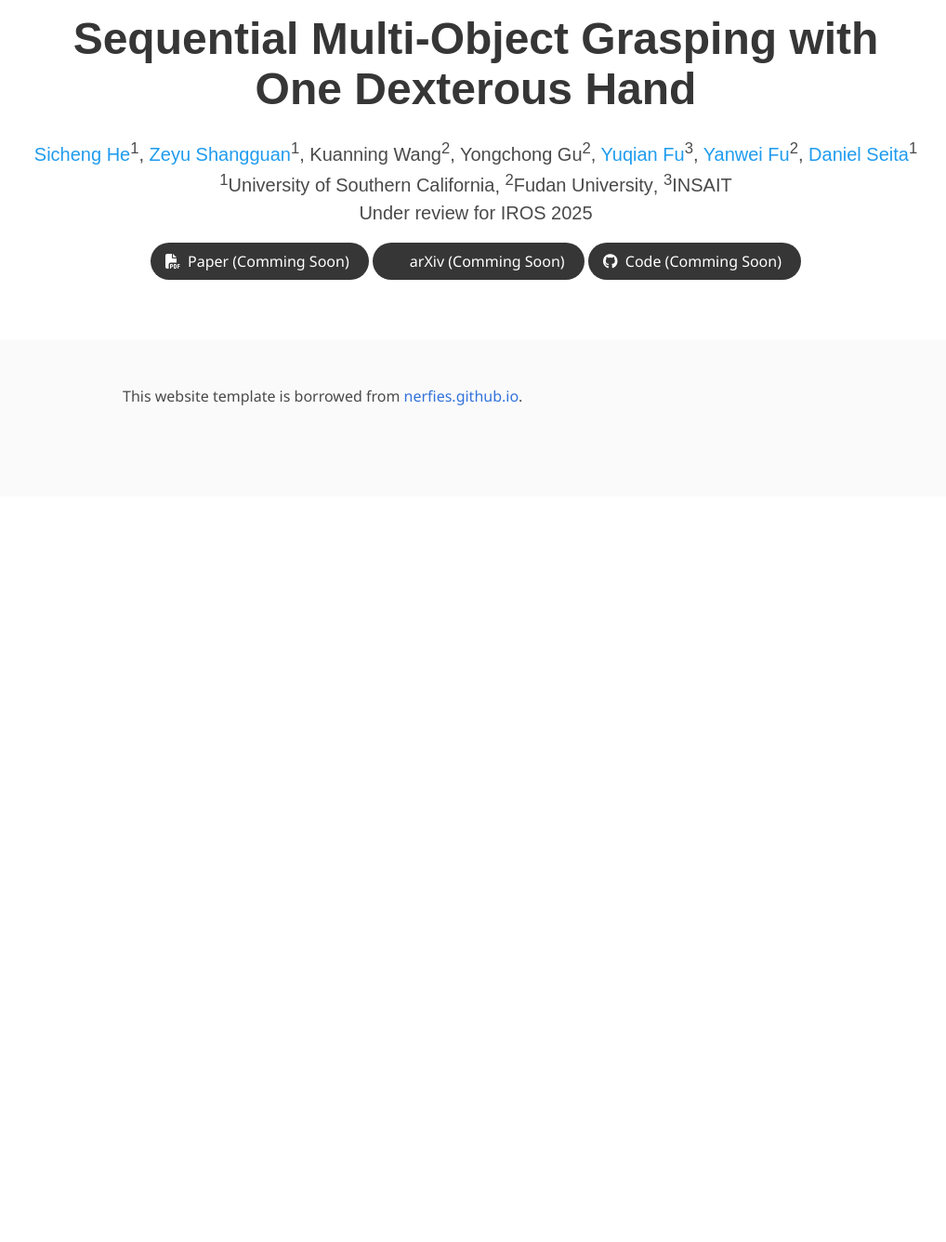
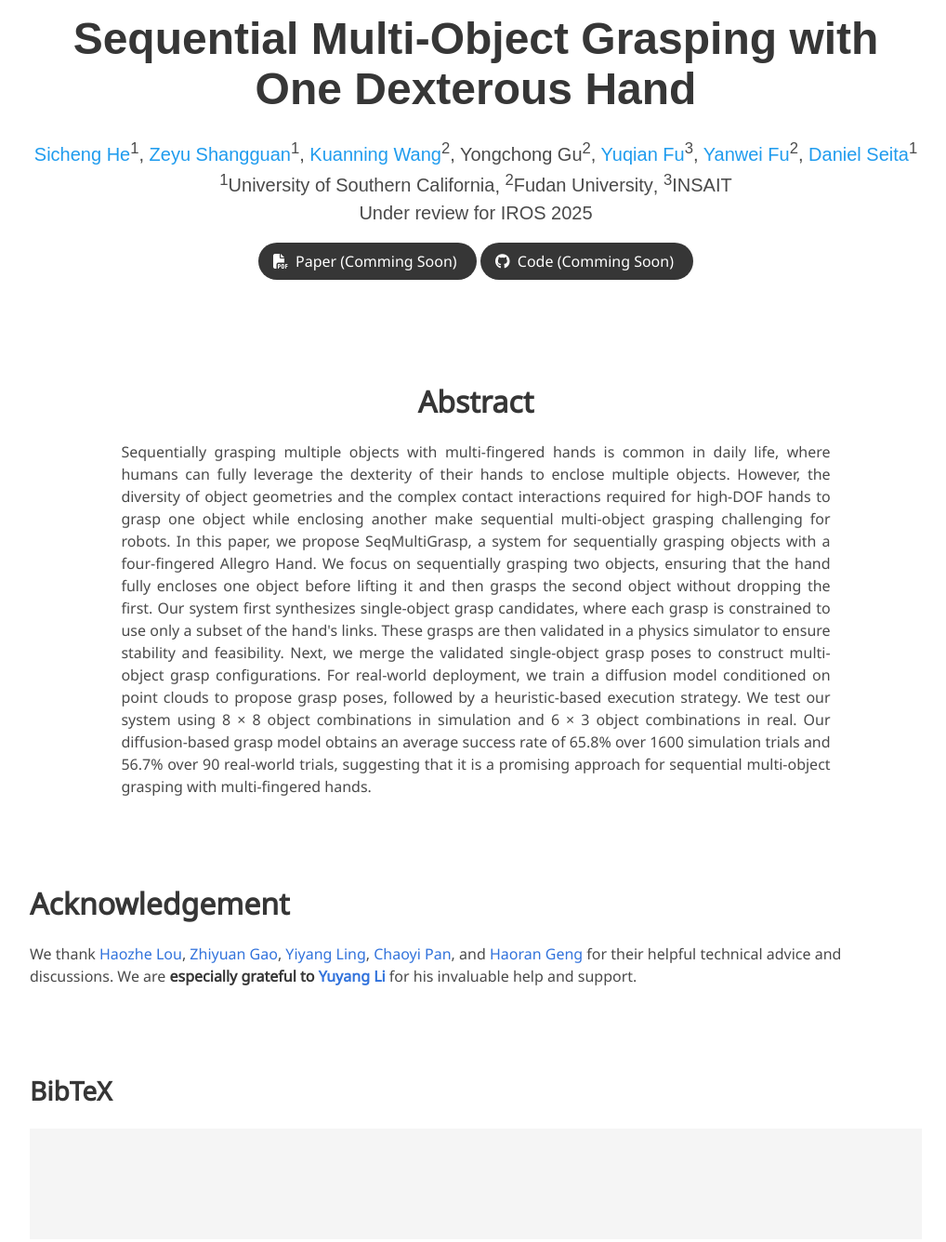
Before and after one commit to hesic73/SeqMultiGrasp, a plain HTML site: page index.html in a window 1280 px wide. Shown: the part 33-1369 px from the top of the page at 93% size, without its empty margins (128-1146 px from the left). Before the commit the page ends 800 px from the top, so only its background shows below. Drawn offline with nearby package versions, Linux system fonts and the light colour scheme; some icons are missing; a web font is replaced by a local one.

Commit message:
abstract, acknowledgement

```diff
--- a/index.html
+++ b/index.html
@@ -37,7 +37,8 @@
                             <span class="author-block">
                                 <a href="https://hesicheng.net/" target="_blank">Sicheng He</a><sup>1</sup>,
                                 <a href="https://zshanggu.github.io/" target="_blank">Zeyu Shangguan</a><sup>1</sup>,
-                                Kuanning Wang<sup>2</sup>,
+                                <a href="https://aclanthology.org/people/k/kuanning-wang/" target="_blank">Kuanning
+                                    Wang</a><sup>2</sup>,
                                 Yongchong Gu<sup>2</sup>,
                                 <a href="http://yuqianfu.com/" target="_blank"> Yuqian Fu</a><sup>3</sup>,
                                 <a href="https://yanweifu.github.io/" target="_blank">Yanwei Fu</a><sup>2</sup>,
@@ -69,14 +70,6 @@
                                         <span>Paper (Comming Soon)</span>
                                     </a>
                                 </span>
-                                <span class="link-block">
-                                    <a href="#" class="external-link button is-normal is-rounded is-dark">
-                                        <span class="icon">
-                                            <i class="ai ai-arxiv"></i>
-                                        </span>
-                                        <span>arXiv (Comming Soon)</span>
-                                    </a>
-                                </span>
 
                                 <span class="link-block">
                                     <a href="#" class="external-link button is-normal is-rounded is-dark">
@@ -96,6 +89,76 @@
         </div>
     </section>
 
+    <section class="section">
+        <div class="container is-max-desktop">
+            <!-- Abstract. -->
+            <div class="columns is-centered has-text-centered">
+                <div class="column is-four-fifths">
+                    <h2 class="title is-3">Abstract</h2>
+                    <div class="content has-text-justified">
+                        <p>
+                            Sequentially grasping multiple objects with multi-fingered hands is common in daily life,
+                            where humans can fully leverage the dexterity of their hands to enclose multiple objects.
+                            However, the diversity of object geometries and the complex contact interactions required
+                            for high-DOF hands to grasp one object while enclosing another make sequential multi-object
+                            grasping challenging for robots.
+
+                            In this paper, we propose SeqMultiGrasp, a system for sequentially grasping
+                            objects with a
+                            four-fingered Allegro Hand. We focus on sequentially grasping two objects, ensuring that the
+                            hand fully encloses one object before lifting it and then grasps the second object without
+                            dropping the first.
+
+                            Our system first synthesizes single-object grasp candidates, where each grasp is constrained
+                            to use only a subset of the hand's links. These grasps are then validated in a physics
+                            simulator to ensure stability and feasibility. Next, we merge the validated single-object
+                            grasp poses to construct multi-object grasp configurations. For real-world deployment, we
+                            train a diffusion model conditioned on point clouds to propose grasp poses, followed by a
+                            heuristic-based execution strategy.
+
+                            We test our system using 8 × 8 object combinations in simulation and
+                            6 × 3 object combinations in real. Our diffusion-based grasp model
+                            obtains an average success rate of 65.8% over 1600
+                            simulation trials and 56.7% over 90 real-world trials,
+                            suggesting that it is a promising approach for sequential multi-object grasping with
+                            multi-fingered hands.
+                        </p>
+
+
+                    </div>
+                </div>
+            </div>
+
+    </section>
+
+    <section class="section" id="BibTeX">
+        <div class="container is-max-desktop content">
+            <h2 class="title is-3">Acknowledgement</h2>
+            <p>
+                We thank <a href="https://scholar.google.com/citations?user=BIPK9KEAAAAJ" target="_blank">Haozhe
+                    Lou</a>, <a href="https://scottgao.netlify.app/" target="_blank">Zhiyuan Gao</a>, <a
+                    href="https://yiyang0207.github.io/" target="_blank">Yiyang Ling</a>, <a
+                    href="https://panchaoyi.com/" target="_blank">Chaoyi Pan</a>, and <a
+                    href="https://geng-haoran.github.io/" target="_blank">Haoran Geng</a> for their
+                helpful
+                technical advice and discussions. We are <strong>especially grateful to <a href="https://yuyangli.com/"
+                        target="_blank">Yuyang Li</a></strong> for his
+                invaluable help and support.
+            </p>
+        </div>
+    </section>
+
+
+    <section class="section" id="BibTeX">
+        <div class="container is-max-desktop content">
+            <h2 class="title">BibTeX</h2>
+            <pre>
+                <code>
+
+                </code>
+            </pre>
+        </div>
+    </section>
 
 
     <footer class="footer">
```
